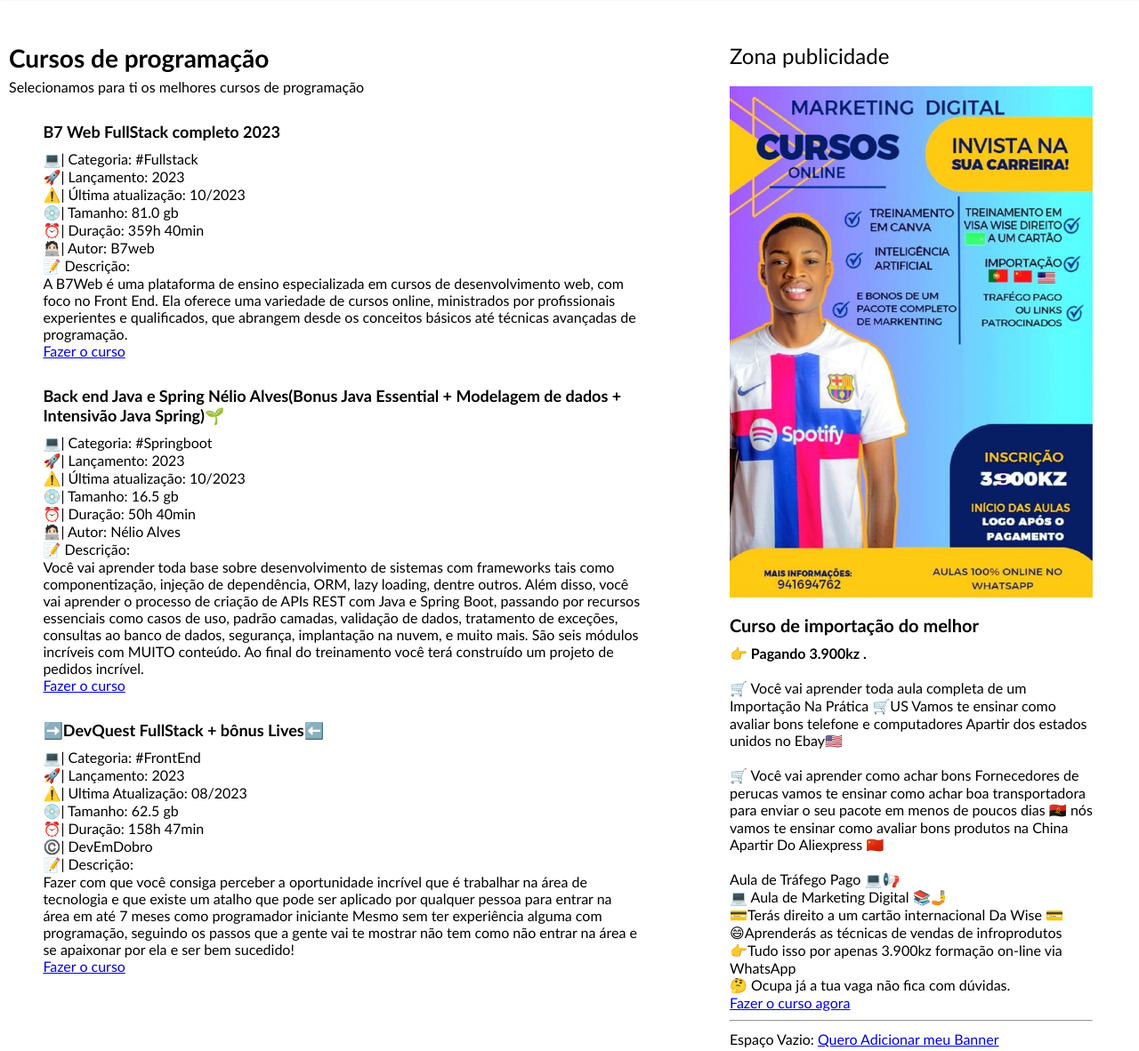
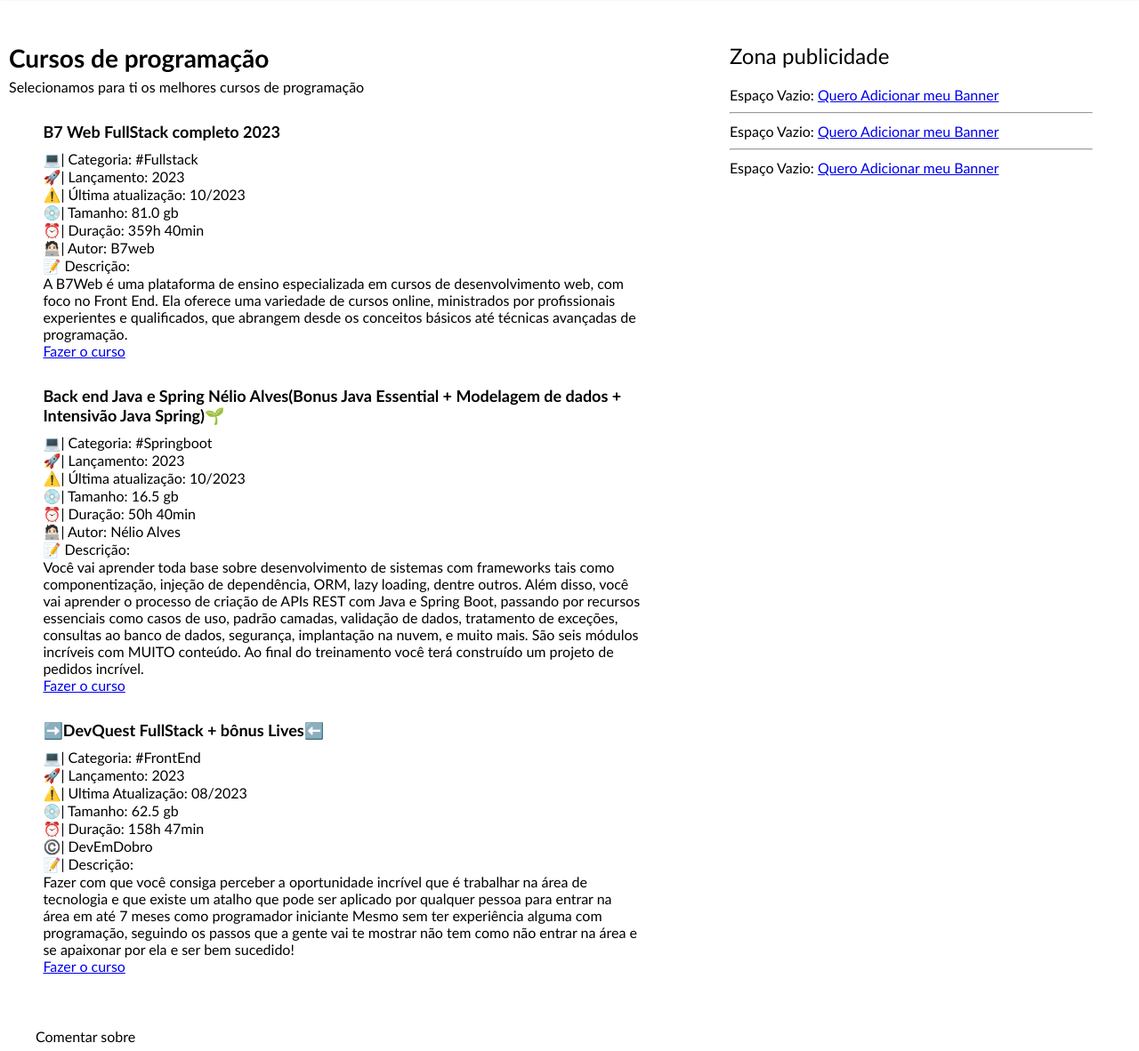
Before and after one commit to NobodyAlexandre13/NobodyAlexandre13.github.io, a plain HTML site: page index.html in a window 1280 px wide. Shown: the part 72-1254 px from the top of the page at 89% size. Drawn offline with nearby package versions, Linux system fonts and the light colour scheme.

Commit message:
Update index.html

```diff
--- a/index.html
+++ b/index.html
@@ -98,30 +98,7 @@
     <div class="zona-pub">
       <p class="titulo-pub">Zona publicidade</p>
 <div class="banner">
-        <!--Espaço Vazio: <a href="https://api.whatsapp.com/send?phone=926224888&text=Quero alugar o espaco para adicionar meu produto">Quero Adicionar meu Banner</a>-->
-        <img src="photo1714381749.jpeg" alt="Imagem do curso">
-        <p class="nome">
-          Curso de importação do melhor
-        </p>
-        <p>
-          <b>👉 Pagando 3.900kz .</b><br><br>
-
-          🛒 Você vai aprender toda aula completa de um Importação Na Prática 🛒US Vamos te ensinar como avaliar bons telefone e computadores Apartir dos estados unidos  no Ebay🇺🇸<br><br>
-
-          🛒 Você vai aprender como achar bons Fornecedores de perucas vamos te ensinar como achar boa transportadora para enviar o seu pacote em menos de poucos dias 🇦🇴 nós vamos te ensinar como avaliar bons produtos na China Apartir Do Aliexpress 🇨🇳<br><br>
-
-          Aula de Tráfego Pago 💻📢<br>
-
-          💻 Aula de Marketing Digital 📚🤳<br>
-
-          💳Terás direito a um cartão internacional Da Wise 💳<br>
-
-          😄Aprenderás as técnicas de vendas de infroprodutos<br>
-
-          👉Tudo isso por apenas  3.900kz formação on-line via WhatsApp<br>
-
-          🤔 Ocupa já a tua vaga não fica com dúvidas.</p>
-        <a href="https://chat.whatsapp.com/FCsnVReRvoC2z4PDWOLQ0H" target="_blank" rel="noopener noreferrer">Fazer o curso agora</a>
+        Espaço Vazio: <a href="https://api.whatsapp.com/send?phone=926224888&text=Quero alugar o espaco para adicionar meu produto">Quero Adicionar meu Banner</a>
       </div>
       <hr>
       <div class="banner">
```
